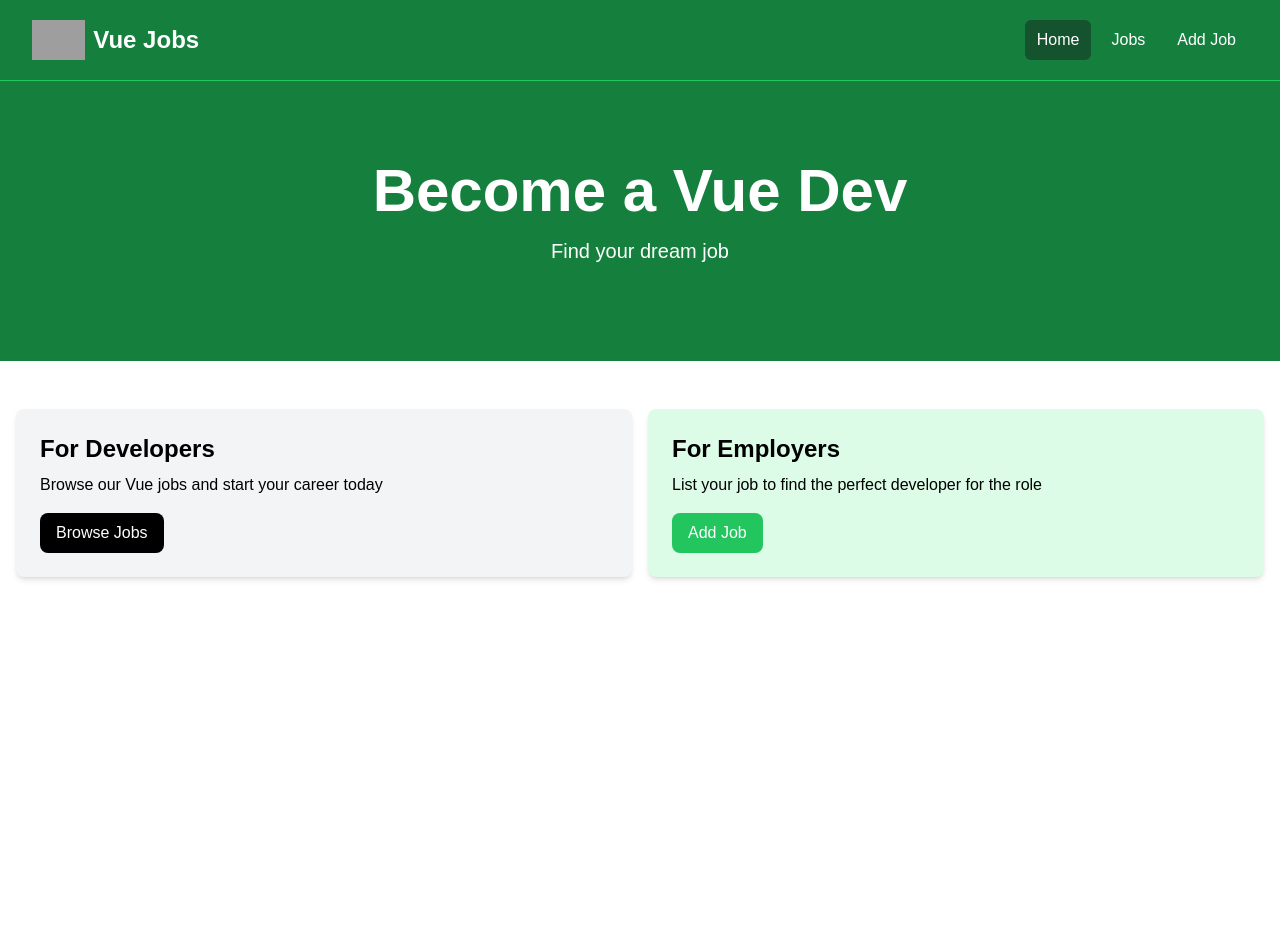
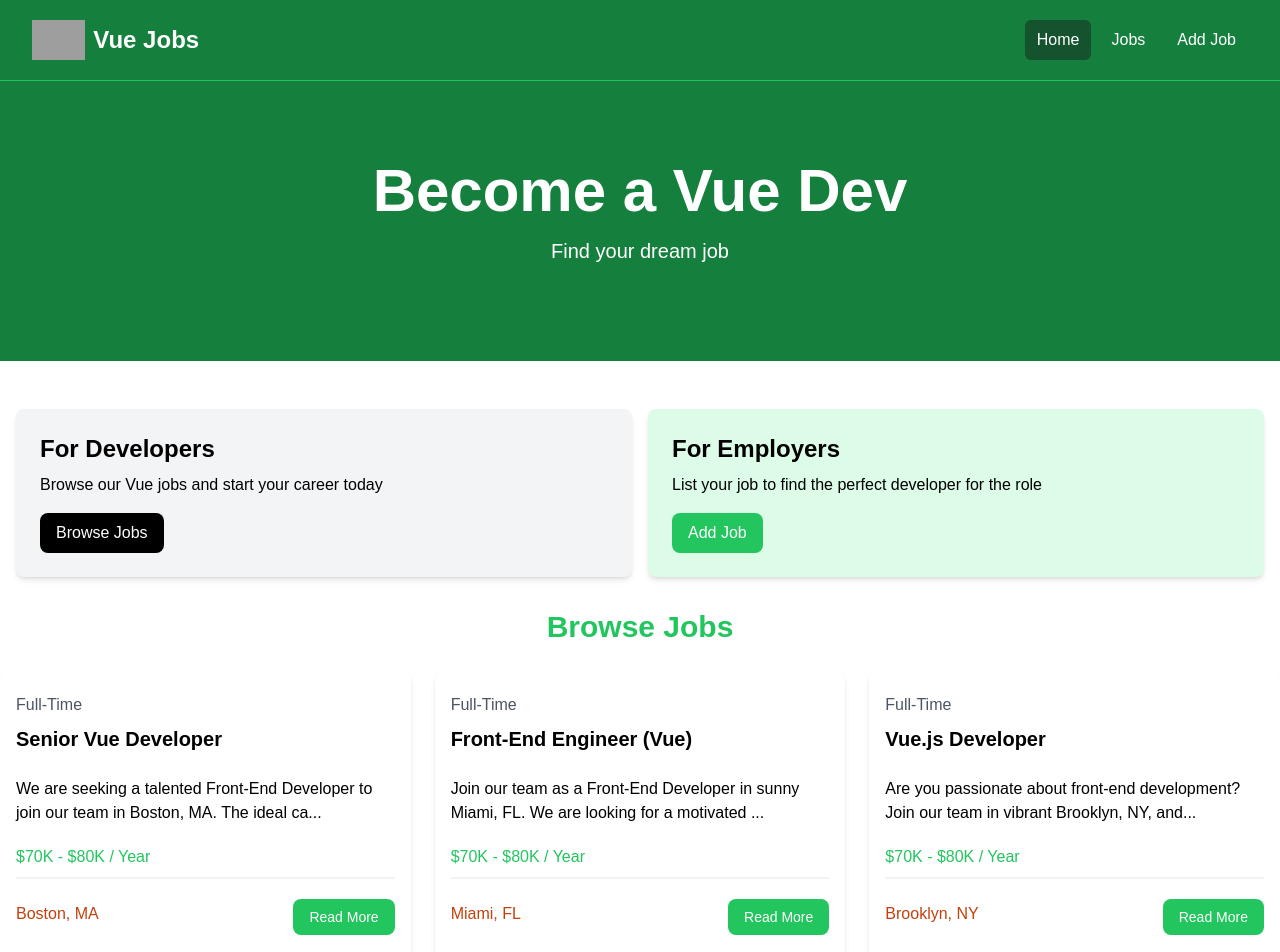
Before and after one commit to bizhan01/vue-jobs-app, a Vue app: page / in a window 1280 px wide. Shown: the top 952 px of the page. Before the commit the page ends 800 px from the top, so only its background shows below. Built offline with nearby package versions, Linux system fonts and the light colour scheme; grey boxes are pictures that could not be loaded.

Commit message:
Jobs Viwe created

```diff
--- a/src/App.vue
+++ b/src/App.vue
@@ -2,6 +2,9 @@
   import NavbarViwe from './components/NavbarViwe.vue';
   import Hero from './components/Hero.vue';
   import HomeCards from './components/HomeCards.vue';
+  import JobListings from './components/JobListings.vue';
+  import JobListing from './components/jobListing.vue'
+
 </script>
 
 <template>
@@ -9,5 +12,6 @@
     <NavbarViwe/>
     <Hero/>
     <HomeCards/>
+    <JobListings :limit="3"/>
   </div>
 </template>
--- /dev/null
+++ b/src/components/JobListings.vue
@@ -0,0 +1,27 @@
+<script setup>
+import JobListing from './jobListing.vue'
+import jobData from '@/jobs.json';
+import { ref, defineProps } from 'vue';
+
+const props = defineProps({
+    limit: Number,
+    showButton: {
+        type: Boolean,
+        default: false
+    }
+});
+
+const jobs = ref(jobData);
+</script>
+
+
+<template>
+    <div class="container-xl lg:container m-auto">
+        <h2 class="text-3xl font-bold text-green-500 mb-6 text-center">
+          Browse Jobs
+        </h2>
+        <div class="grid grid-cols-1 md:grid-cols-3 gap-6">
+            <JobListing v-for="job in jobs.slice(0, limit || jobs.length)" :key="job.id" :job="job"/>
+        </div>
+    </div>
+</template>
--- /dev/null
+++ b/src/components/jobListing.vue
@@ -0,0 +1,49 @@
+<script setup>
+import { defineProps, ref, computed } from 'vue';
+
+const props = defineProps({
+    job: Object
+});
+
+const showFullDescription = ref(false);
+
+const truncateDescription = computed(() => {
+    let description = props.job.description;
+    if (!showFullDescription.value) {
+        description = description.substring(0, 90)+ '...';
+    }
+    return description;
+})
+</script>
+
+<template>
+    <div class="bg-white rounded-xl shadow-md relative">
+        <div class="p-4">
+            <div class="mb-6">
+                <div class="text-gray-600 my-2">{{ job.type }}</div>
+                <h3 class="text-xl font-bold">{{ job.title }}</h3>
+                </div>
+
+                <div class="mb-5">
+                    {{ truncateDescription }}
+                </div>
+
+                <h3 class="text-green-500 mb-2">{{ job.salary }} / Year </h3>
+
+                <div class="border border-gray-100 mb-5"></div>
+
+                <div class="flex flex-col lg:flex-row justify-between mb-4">
+                <div class="text-orange-700 mb-3">
+                    <i class="fa-solid fa-location-dot text-lg"></i>
+                    {{ job.location }}
+                </div>
+                <a
+                    :href="'/job/' + job.id"
+                    class="h-[36px] bg-green-500 hover:bg-green-600 text-white px-4 py-2 rounded-lg text-center text-sm"
+                >
+                    Read More
+                </a>
+            </div>
+        </div>
+    </div>
+</template>
--- /dev/null
+++ b/src/jobs.json
@@ -0,0 +1,86 @@
+[
+  {
+    "id": 1,
+    "title": "Senior Vue Developer",
+    "type": "Full-Time",
+    "description": "We are seeking a talented Front-End Developer to join our team in Boston, MA. The ideal candidate will have strong skills in HTML, CSS, and JavaScript, with experience working with modern JavaScript frameworks such as Vue or Angular.",
+    "location": "Boston, MA",
+    "salary": "$70K - $80K",
+    "company": {
+      "name": "NewTek Solutions",
+      "description": "NewTek Solutions is a leading technology company specializing in web development and digital solutions. We pride ourselves on delivering high-quality products and services to our clients while fostering a collaborative and innovative work environment.",
+      "contactEmail": "contact@teksolutions.com",
+      "contactPhone": "555-555-5555"
+    }
+  },
+  {
+    "id": 2,
+    "title": "Front-End Engineer (Vue)",
+    "type": "Full-Time",
+    "description": "Join our team as a Front-End Developer in sunny Miami, FL. We are looking for a motivated individual with a passion for crafting beautiful and responsive web applications. Experience with UI/UX design principles and a strong attention to detail are highly desirable.",
+    "location": "Miami, FL",
+    "salary": "$70K - $80K",
+    "company": {
+      "name": "Veneer Solutions",
+      "description": "Veneer Solutions is a creative agency specializing in digital design and development. Our team is dedicated to pushing the boundaries of creativity and innovation to deliver exceptional results for our clients.",
+      "contactEmail": "contact@loremipsum.com",
+      "contactPhone": "555-555-5555"
+    }
+  },
+  {
+    "id": 3,
+    "title": "Vue.js Developer",
+    "type": "Full-Time",
+    "description": "Are you passionate about front-end development? Join our team in vibrant Brooklyn, NY, and work on exciting projects that make a difference. We offer competitive compensation and a collaborative work environment where your ideas are valued.",
+    "location": "Brooklyn, NY",
+    "salary": "$70K - $80K",
+    "company": {
+      "name": "Dolor Cloud",
+      "description": "Dolor Cloud is a leading technology company specializing in digital solutions for businesses of all sizes. With a focus on innovation and customer satisfaction, we are committed to delivering cutting-edge products and services.",
+      "contactEmail": "contact@dolorsitamet.com",
+      "contactPhone": "555-555-5555"
+    }
+  },
+  {
+    "id": 4,
+    "title": "Vue Front-End Developer",
+    "type": "Part-Time",
+    "description": "Join our team as a Part-Time Front-End Developer in beautiful Pheonix, AZ. We are looking for a self-motivated individual with a passion for creating engaging user experiences. This position offers flexible hours and the opportunity to work remotely.",
+    "location": "Pheonix, AZ",
+    "salary": "$60K - $70K",
+    "company": {
+      "name": "Alpha Elite",
+      "description": "Alpha Elite is a dynamic startup specializing in digital marketing and web development. We are committed to fostering a diverse and inclusive workplace where creativity and innovation thrive.",
+      "contactEmail": "contact@adipisicingelit.com",
+      "contactPhone": "555-555-5555"
+    }
+  },
+  {
+    "id": 5,
+    "title": "Full Stack Vue Developer",
+    "type": "Full-Time",
+    "description": "Exciting opportunity for a Full-Time Front-End Developer in bustling Atlanta, GA. We are seeking a talented individual with a passion for building elegant and scalable web applications. Join our team and make an impact!",
+    "location": "Atlanta, GA",
+    "salary": "$90K - $100K",
+    "company": {
+      "name": "Browning Technologies",
+      "description": "Browning Technologies is a rapidly growing technology company specializing in e-commerce solutions. We offer a dynamic and collaborative work environment where employees are encouraged to think creatively and innovate.",
+      "contactEmail": "contact@consecteturadipisicing.com",
+      "contactPhone": "555-555-5555"
+    }
+  },
+  {
+    "id": 6,
+    "title": "Vue Native Developer",
+    "type": "Full-Time",
+    "description": "Join our team as a Front-End Developer in beautiful Portland, OR. We are looking for a skilled and enthusiastic individual to help us create innovative web solutions. Competitive salary and great benefits package available.",
+    "location": "Portland, OR",
+    "salary": "$100K - $110K",
+    "company": {
+      "name": "Port Solutions INC",
+      "description": "Port Solutions is a leading technology company specializing in software development and digital marketing. We are committed to providing our clients with cutting-edge solutions and our employees with a supportive and rewarding work environment.",
+      "contactEmail": "contact@ipsumlorem.com",
+      "contactPhone": "555-555-5555"
+    }
+  }
+]
```
